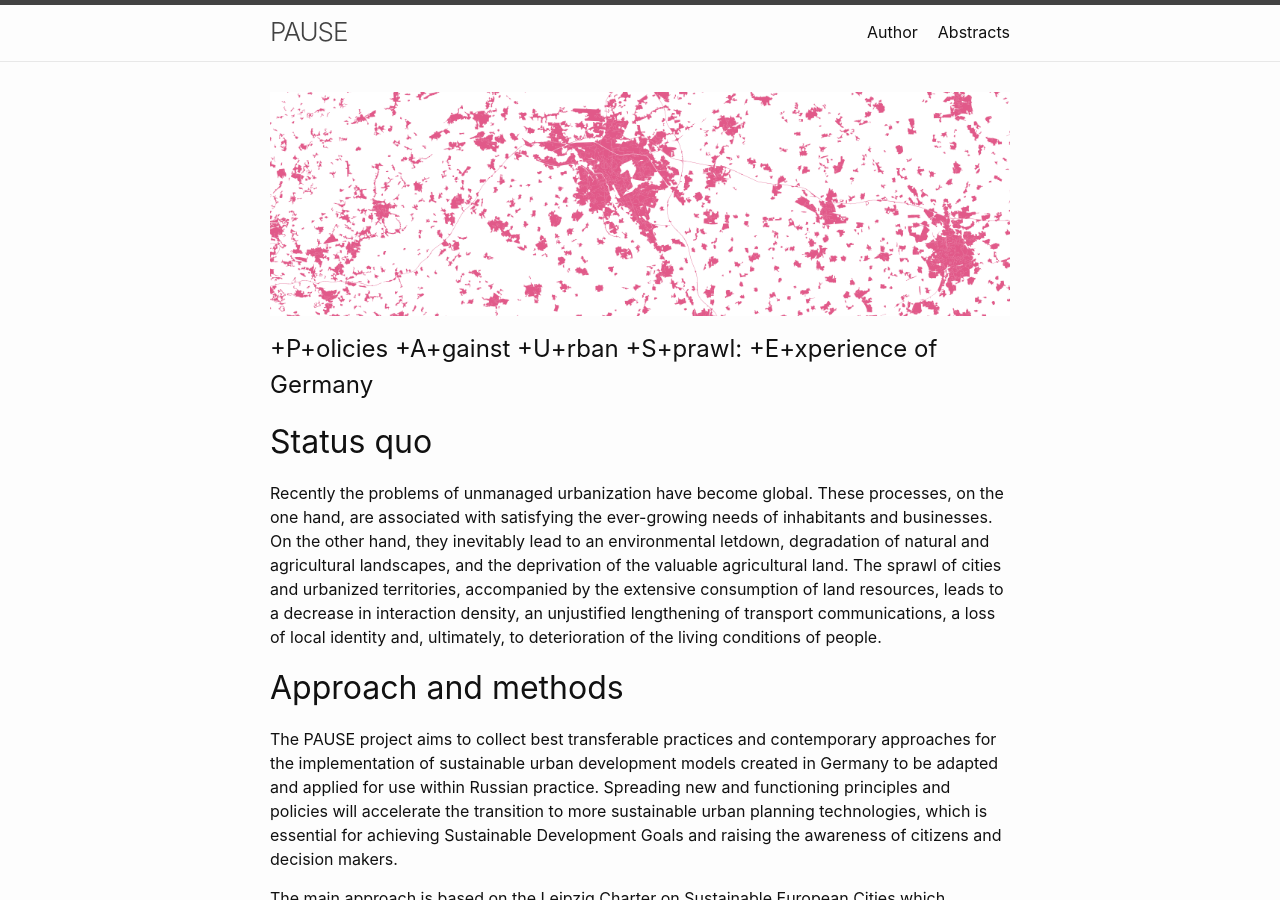
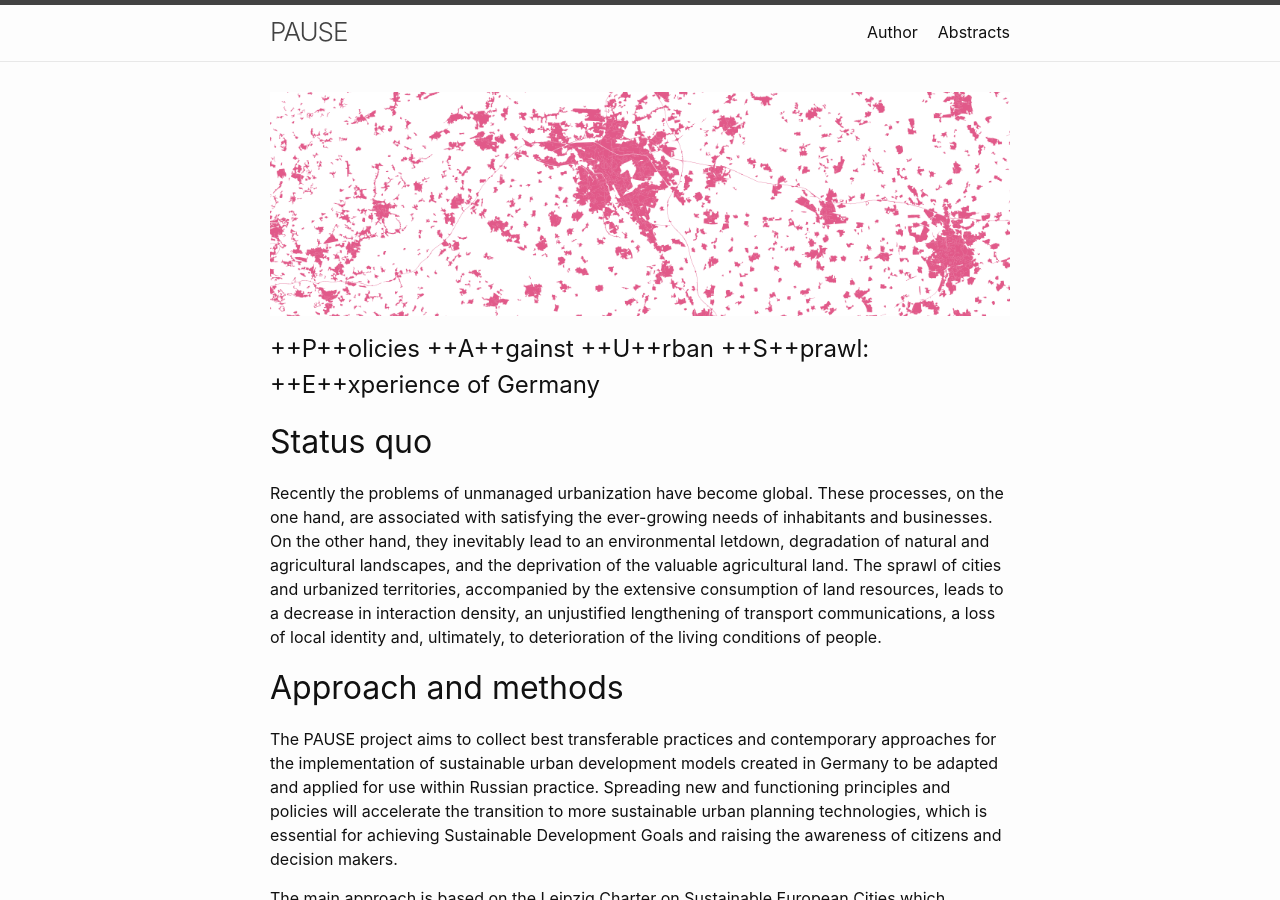
Before and after one commit to boikod/pause, a Jekyll site: the page built from index.md, in a window 1280 px wide and 900 px high. Built offline with Jekyll 4.4.1, drawn with Linux system fonts in a browser that asks for light colours.

```diff
--- a/index.md
+++ b/index.md
@@ -4,7 +4,7 @@ permalink: /
 ---
 ![header](/images/zersiedelung.png)
 
-# +P+olicies +A+gainst +U+rban +S+prawl: +E+xperience of Germany
+# ++P++olicies ++A++gainst ++U++rban ++S++prawl: ++E++xperience of Germany
 
 ## Status quo
 Recently the problems of unmanaged urbanization have become global. These processes, on the one hand, are associated with satisfying the ever-growing needs of inhabitants and businesses. On the other hand, they inevitably lead to an environmental letdown, degradation of natural and agricultural landscapes, and the deprivation of the valuable agricultural land. The sprawl of cities and urbanized territories, accompanied by the extensive consumption of land resources, leads to a decrease in interaction density, an unjustified lengthening of transport communications, a loss of local identity and, ultimately, to deterioration of the living conditions of people.
```
